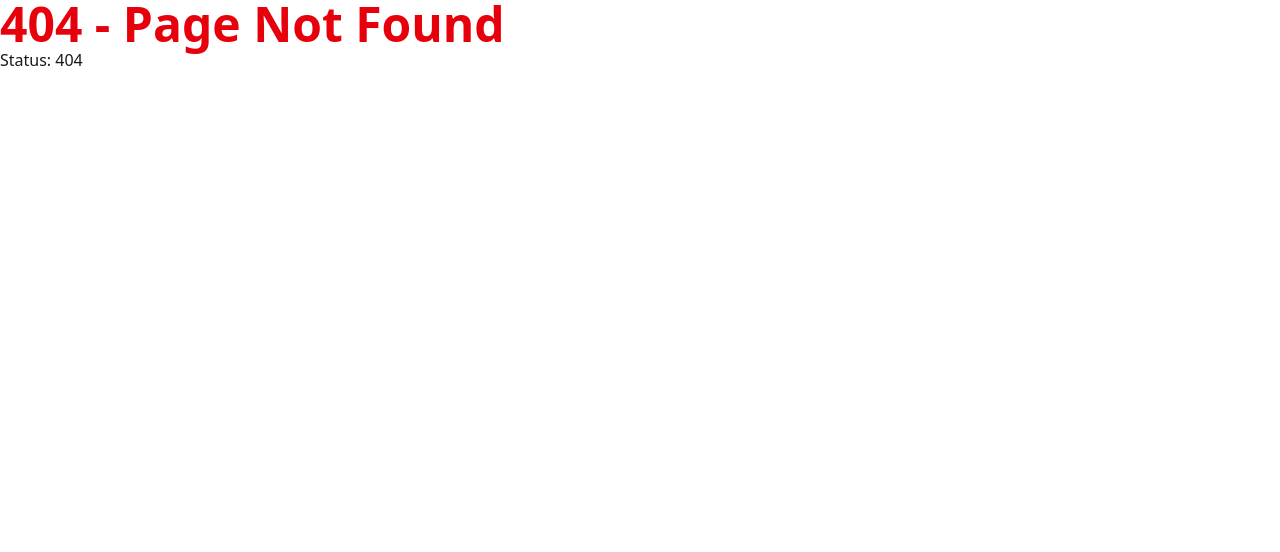
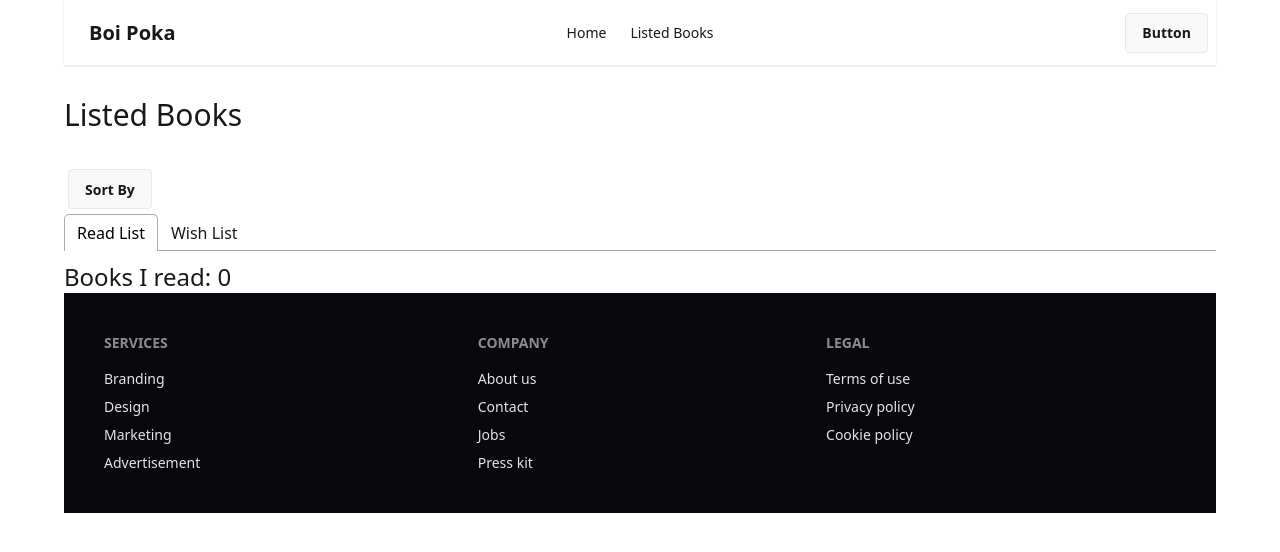
Before and after one commit to imtridib/BookVibes, a React (Vite) app: page /listedBooks in a window 1280 px wide. Before the commit this address had no page. Shown: the top 552 px of the page. Built offline with nearby package versions, Linux system fonts and the light colour scheme.

Commit message:
Sorting Functionality added

```diff
--- a/package.json
+++ b/package.json
@@ -16,6 +16,8 @@
     "react": "^19.2.0",
     "react-dom": "^19.2.0",
     "react-router-dom": "^7.11.0",
+    "react-tabs": "^6.1.0",
+    "react-toastify": "^11.0.5",
     "sort-by": "^1.2.0"
   },
   "devDependencies": {
--- a/src/components/Book/Book.jsx
+++ b/src/components/Book/Book.jsx
@@ -2,7 +2,16 @@ import React from "react";
 import { Link } from "react-router-dom";
 
 const Book = ({ book }) => {
-  const { bookId, image, bookName, author, tags, category } = book;
+  const {
+    bookId,
+    image,
+    bookName,
+    author,
+    tags,
+    category,
+    rating,
+    totalPages,
+  } = book;
 
   return (
     <Link to={`/books/${bookId}`}>
@@ -29,6 +38,8 @@ const Book = ({ book }) => {
           <div className="border-t-2 border-dashed"></div>
           <div className="card-actions justify-between">
             <div className="badge badge-outline">{category}</div>
+            <div>{rating}</div>
+            <div>{totalPages}</div>
             <div className="rating">
               <input
                 type="radio"
--- /dev/null
+++ b/src/components/ListedBooks/ListedBooks.jsx
@@ -0,0 +1,83 @@
+import React, { useState, useEffect } from "react";
+import { useLoaderData } from "react-router-dom";
+import { Tab, Tabs, TabList, TabPanel } from "react-tabs";
+import "react-tabs/style/react-tabs.css";
+import { getStoredReadList } from "../../utility/addToDB";
+import Book from "../Book/Book.jsx";
+const LIstedBooks = () => {
+  const [readList, setReadList] = useState([]);
+  const [sort, setSort] = useState("");
+  const allBooks = useLoaderData();
+  // ideally we will directly get the read book list from the database
+
+  useEffect(() => {
+    const storedReadList = getStoredReadList();
+    const storedReadListInt = storedReadList.map((id) => parseInt(id));
+
+    console.log(storedReadList, storedReadListInt, allBooks);
+
+    const readBookList = allBooks.filter((book) =>
+      storedReadListInt.includes(book.bookId)
+    );
+
+    setReadList(readBookList);
+  }, []);
+
+  const handleSort = (sortType) => {
+    setSort(sortType);
+
+    if (sortType === "No of pages") {
+      const sortedReadList = [...readList].sort(
+        (a, b) => a.totalPages - b.totalPages
+      );
+      setReadList(sortedReadList);
+    }
+
+    if (sortType === "Ratings") {
+      const sortedReadList = [...readList].sort((a, b) => b.rating - a.rating);
+      setReadList(sortedReadList);
+    }
+  };
+
+  return (
+    <div>
+      <h3 className="text-3xl my-8">Listed Books</h3>
+
+      <div className="dropdown">
+        <div tabIndex={0} role="button" className="btn m-1">
+          {sort ? `Sort by: ${sort}` : "Sort By"}
+        </div>
+        <ul
+          tabIndex="-1"
+          className="dropdown-content menu bg-base-100 rounded-box z-1 w-52 p-2 shadow-sm"
+        >
+          <li>
+            <a onClick={() => handleSort("Ratings")}>Ratings</a>
+          </li>
+          <li onClick={() => handleSort("No of pages")}>
+            <a>No of pages</a>
+          </li>
+        </ul>
+      </div>
+
+      <Tabs>
+        <TabList>
+          <Tab>Read List</Tab>
+          <Tab>Wish List</Tab>
+        </TabList>
+
+        <TabPanel>
+          <h2 className="text-2xl">Books I read: {readList.length}</h2>
+          {readList.map((book) => (
+            <Book key={book.bookId} book={book}></Book>
+          ))}
+        </TabPanel>
+
+        <TabPanel>
+          <h2 className="text-2xl">My Wish List</h2>
+        </TabPanel>
+      </Tabs>
+    </div>
+  );
+};
+export default LIstedBooks;
--- a/src/components/Navbar/NavBar.jsx
+++ b/src/components/Navbar/NavBar.jsx
@@ -7,7 +7,7 @@ const NavBar = () => {
         <NavLink to="/">Home</NavLink>
       </li>
       <li>
-        <a>Item 3</a>
+        <NavLink to="/listedBooks">Listed Books</NavLink>
       </li>
     </>
   );
--- a/src/main.jsx
+++ b/src/main.jsx
@@ -8,6 +8,9 @@ import ErrorPage from "./components/ErrorPage/ErrorPage.jsx";
 import Home from "./components/Home/Home.jsx";
 import Dashboard from "./components/Dashboard/Dashboard.jsx";
 import BookDetail from "./components/BookDetail/bookDetail.jsx";
+import ListedBooks from "./components/ListedBooks/ListedBooks.jsx";
+import { ToastContainer } from "react-toastify";
+import "react-toastify/dist/ReactToastify.css";
 const router = createBrowserRouter([
   {
     path: "/",
@@ -21,6 +24,12 @@ const router = createBrowserRouter([
       {
         path: "books/:bookId",
         element: <BookDetail></BookDetail>,
+        loader: () => fetch("/booksData.json"), // do not load all data for one book
+      },
+      {
+        path: "listedBooks",
+        element: <ListedBooks></ListedBooks>,
+        // worst wat to load some data
         loader: () => fetch("/booksData.json"),
       },
       {
@@ -34,5 +43,6 @@ const router = createBrowserRouter([
 createRoot(document.getElementById("root")).render(
   <StrictMode>
     <RouterProvider router={router} />
+    <ToastContainer />
   </StrictMode>
 );
--- a/src/utility/addToDB.js
+++ b/src/utility/addToDB.js
@@ -1,3 +1,5 @@
+import { toast } from "react-toastify";
+
 const getStoredReadList = () => {
   const storedListStr = localStorage.getItem("read-List");
   if (storedListStr) {
@@ -18,6 +20,7 @@ const addToStoredReadList = (id) => {
     storedList.push(id);
     const storedListStr = JSON.stringify(storedList);
     localStorage.setItem("read-List", storedListStr);
+    toast("This book is added  to your read list.");
   }
 };
 
@@ -44,5 +47,9 @@ const addToWishList = (id) => {
   }
 };
 
-export { addToWishList };
-export { addToStoredReadList };
+export {
+  addToStoredReadList,
+  addToWishList,
+  getStoredReadList,
+  getAddToWishList,
+};
```
Also changed, not shown: 2 other files (tests, documents, lock files or other folders).
